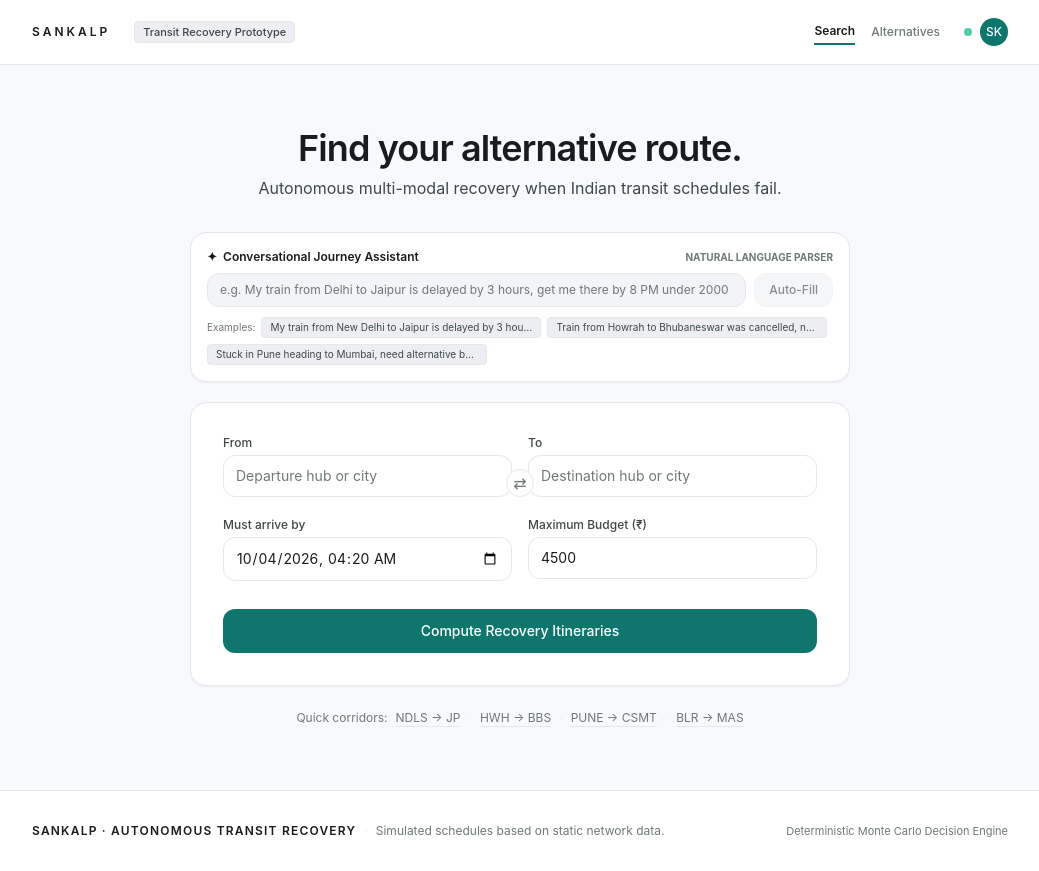
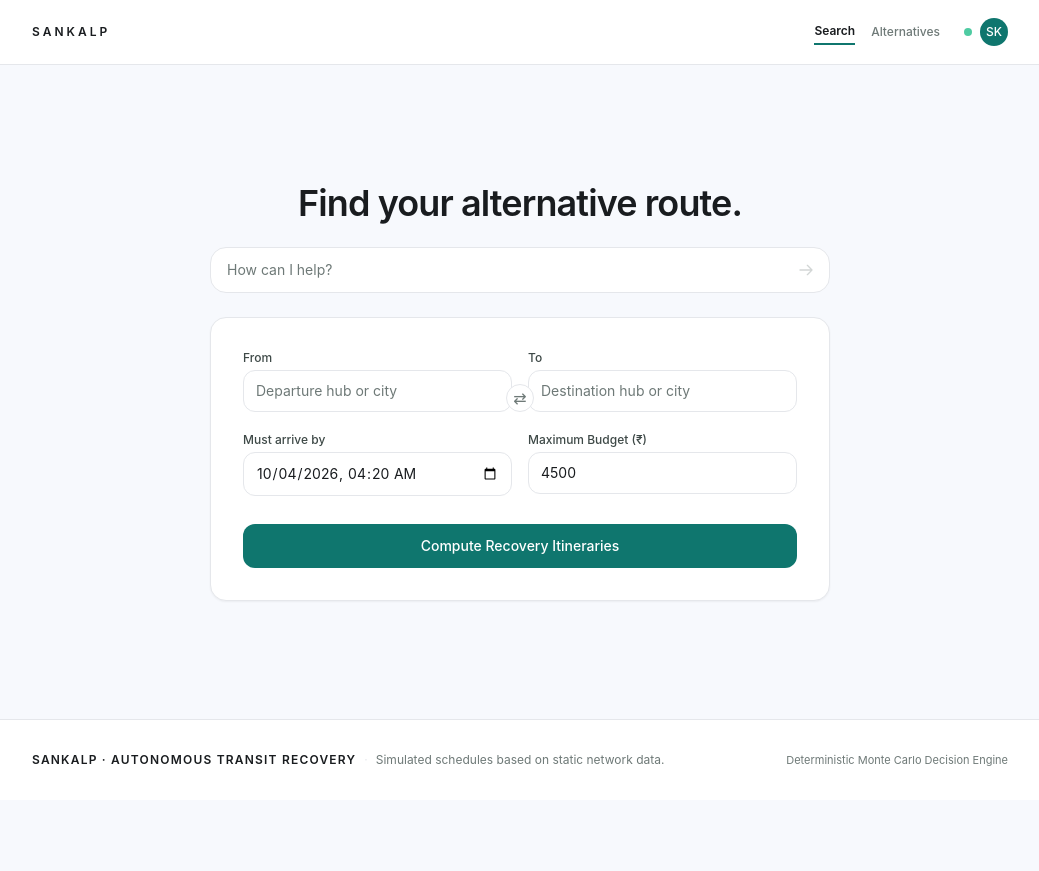
Before and after one commit to Priyanshu-2308/SANKALP, a Next.js app in the folder apps/web/: page / in a window 1280 px wide. Shown: the whole page, without its empty margins (120-1159 px from the left). After the commit the page ends 800 px from the top, so only its background shows below. Built offline with nearby package versions, Linux system fonts and the light colour scheme.

Commit message:
style: simplify home page UI copy, declutter chat box and remove low-value elements

```diff
--- a/apps/web/app/page.tsx
+++ b/apps/web/app/page.tsx
@@ -3,7 +3,7 @@
 import { useEffect, useState } from "react";
 import { useRouter } from "next/navigation";
 import StationAutocomplete from "../components/StationAutocomplete";
-import { getPlaceById, parseNaturalLanguageQuery } from "../lib/api";
+import { parseNaturalLanguageQuery } from "../lib/api";
 import { Place } from "../lib/types";
 
 export default function HomePage() {
@@ -16,10 +16,10 @@ export default function HomePage() {
   const [isSubmitting, setIsSubmitting] = useState(false);
   const [formError, setFormError] = useState<string | null>(null);
 
-  // Natural Language state
+  // Chat Box state
   const [nlQuery, setNlQuery] = useState("");
   const [isParsingNl, setIsParsingNl] = useState(false);
-  const [nlFeedback, setNlFeedback] = useState<string | null>(null);
+  const [isParserAvailable, setIsParserAvailable] = useState(true);
 
   // Initialize deadline to 18 hours from now
   useEffect(() => {
@@ -35,26 +35,11 @@ export default function HomePage() {
     setDestination(temp);
   };
 
-  const handleQuickSelect = async (origCode: string, destCode: string, budget: number) => {
-    try {
-      const [origPlace, destPlace] = await Promise.all([
-        getPlaceById(origCode),
-        getPlaceById(destCode),
-      ]);
-      setOrigin(origPlace);
-      setDestination(destPlace);
-      setBudgetInr(budget);
-    } catch (e) {
-      console.error("Quick select error:", e);
-    }
-  };
-
-  const handleParseNl = async (customText?: string) => {
-    const textToParse = customText || nlQuery;
-    if (!textToParse.trim()) return;
+  const handleParseNl = async () => {
+    const textToParse = nlQuery.trim();
+    if (!textToParse) return;
 
     setIsParsingNl(true);
-    setNlFeedback(null);
     setFormError(null);
 
     try {
@@ -69,12 +54,21 @@ export default function HomePage() {
         const formatted = `${d.getFullYear()}-${pad(d.getMonth() + 1)}-${pad(d.getDate())}T${pad(d.getHours())}:${pad(d.getMinutes())}`;
         setDeadline(formatted);
       }
-
-      setNlFeedback(
-        `Parsed (${Math.round(res.confidence_score * 100)}% certainty): ${res.explanation}`
-      );
     } catch (err: any) {
-      setFormError(`Natural language parsing error: ${err.message}`);
+      const msg = String(err?.message || "").toLowerCase();
+      // If AI parser is unavailable (no key or quota hit), hide the chat box completely
+      if (
+        msg.includes("quota") ||
+        msg.includes("key") ||
+        msg.includes("unauthorized") ||
+        msg.includes("unavailable") ||
+        msg.includes("429") ||
+        msg.includes("401") ||
+        msg.includes("403") ||
+        msg.includes("not found")
+      ) {
+        setIsParserAvailable(false);
+      }
     } finally {
       setIsParsingNl(false);
     }
@@ -115,77 +109,59 @@ export default function HomePage() {
     router.push(`/results?${queryParams.toString()}`);
   };
 
-  const sampleNlQueries = [
-    "My train from New Delhi to Jaipur is delayed by 3 hours, get me there by 8 PM under 2000 rupees",
-    "Train from Howrah to Bhubaneswar was cancelled, need to reach by 10 PM under 2500 rupees",
-    "Stuck in Pune heading to Mumbai, need alternative before 6 PM budget 1200",
-  ];
-
   return (
     <div className="w-full flex-1 flex flex-col items-center justify-center px-4 py-12 md:py-16">
-      <div className="w-full max-w-[660px] flex flex-col items-center">
-        {/* Hero Header */}
-        <div className="text-center mb-8">
+      <div className="w-full max-w-[620px] flex flex-col items-center">
+        {/* Headline */}
+        <div className="text-center mb-6">
           <h1 className="text-3xl md:text-4xl font-semibold text-ink-primary tracking-tight">
             Find your alternative route.
           </h1>
-          <p className="text-sm md:text-base text-ink-secondary mt-2">
-            Autonomous multi-modal recovery when Indian transit schedules fail.
-          </p>
         </div>
 
-        {/* Conversational Natural Language Assistant Bar */}
-        <div className="w-full bg-surface-container-lowest border border-ink-border rounded-xl p-4 shadow-sm mb-5">
-          <div className="flex items-center justify-between pb-2 text-xs">
-            <span className="font-semibold text-ink-primary flex items-center gap-1.5">
-              <span>✦</span>
-              <span>Conversational Journey Assistant</span>
-            </span>
-            <span className="text-[10px] uppercase font-bold text-ink-muted">Natural Language Parser</span>
-          </div>
-
-          <div className="flex gap-2">
+        {/* Minimalist Chat Box */}
+        {isParserAvailable && (
+          <div className="w-full relative mb-6">
             <input
               type="text"
               value={nlQuery}
               onChange={(e) => setNlQuery(e.target.value)}
-              placeholder="e.g. My train from Delhi to Jaipur is delayed by 3 hours, get me there by 8 PM under 2000"
-              className="flex-1 bg-surface-container-low border border-ink-border rounded-lg px-3 py-2 text-xs text-ink-primary focus:outline-none focus:border-ink-primary placeholder:text-ink-muted"
+              onKeyDown={(e) => {
+                if (e.key === "Enter") {
+                  e.preventDefault();
+                  handleParseNl();
+                }
+              }}
+              placeholder="How can I help?"
+              className="w-full bg-surface-container-lowest border border-ink-border rounded-xl pl-4 pr-11 py-3 text-sm text-ink-primary shadow-xs focus:outline-none focus:border-ink-primary placeholder:text-ink-muted transition-colors"
             />
             <button
               type="button"
               onClick={() => handleParseNl()}
               disabled={isParsingNl || !nlQuery.trim()}
-              className="px-3.5 py-2 bg-surface-container hover:bg-surface-container-high border border-ink-border text-ink-primary text-xs font-medium rounded-lg transition-colors shrink-0 disabled:opacity-50"
+              aria-label="Submit"
+              className="absolute right-2 top-1/2 -translate-y-1/2 w-8 h-8 rounded-lg flex items-center justify-center text-ink-muted hover:text-ink-primary hover:bg-surface-container transition-colors disabled:opacity-30 disabled:hover:bg-transparent"
             >
-              {isParsingNl ? "Parsing..." : "Auto-Fill"}
+              {isParsingNl ? (
+                <div className="w-4 h-4 border-2 border-primary-container border-t-transparent rounded-full animate-spin" />
+              ) : (
+                <svg
+                  className="w-4 h-4"
+                  fill="none"
+                  stroke="currentColor"
+                  strokeWidth={2}
+                  viewBox="0 0 24 24"
+                >
+                  <path
+                    strokeLinecap="round"
+                    strokeLinejoin="round"
+                    d="M14 5l7 7m0 0l-7 7m7-7H3"
+                  />
+                </svg>
+              )}
             </button>
           </div>
-
-          {/* Sample Clickable Prompts */}
-          <div className="flex flex-wrap items-center gap-1.5 mt-2.5">
-            <span className="text-[10px] text-ink-muted">Examples:</span>
-            {sampleNlQueries.map((prompt, i) => (
-              <button
-                key={i}
-                type="button"
-                onClick={() => {
-                  setNlQuery(prompt);
-                  handleParseNl(prompt);
-                }}
-                className="text-[10px] px-2 py-0.5 rounded bg-surface-container hover:bg-surface-container-high text-ink-secondary border border-ink-border transition-colors truncate max-w-[280px]"
-              >
-                {prompt}
-              </button>
-            ))}
-          </div>
-
-          {nlFeedback && (
-            <div className="mt-2.5 p-2 rounded bg-emerald-50 text-emerald-800 text-[11px] border border-emerald-200">
-              {nlFeedback}
-            </div>
-          )}
-        </div>
+        )}
 
         {/* Structured Search Form */}
         <form
@@ -230,7 +206,10 @@ export default function HomePage() {
 
           <div className="grid grid-cols-1 md:grid-cols-2 gap-4">
             <div className="flex flex-col gap-1">
-              <label htmlFor="deadline-input" className="text-xs font-medium text-ink-secondary">
+              <label
+                htmlFor="deadline-input"
+                className="text-xs font-medium text-ink-secondary"
+              >
                 Must arrive by
               </label>
               <input
@@ -244,7 +223,10 @@ export default function HomePage() {
             </div>
 
             <div className="flex flex-col gap-1">
-              <label htmlFor="budget-input" className="text-xs font-medium text-ink-secondary">
+              <label
+                htmlFor="budget-input"
+                className="text-xs font-medium text-ink-secondary"
+              >
                 Maximum Budget (₹)
               </label>
               <input
@@ -276,42 +258,6 @@ export default function HomePage() {
             </button>
           </div>
         </form>
-
-        {/* Quick Corridor Buttons */}
-        <div className="flex items-center gap-2 mt-6 text-xs text-ink-muted flex-wrap justify-center">
-          <span>Quick corridors:</span>
-          <button
-            type="button"
-            onClick={() => handleQuickSelect("NDLS", "JP", 1800)}
-            className="hover:text-ink-primary transition-colors underline underline-offset-4 decoration-ink-border"
-          >
-            NDLS → JP
-          </button>
-          <span className="text-ink-border">·</span>
-          <button
-            type="button"
-            onClick={() => handleQuickSelect("HWH", "BBS", 2200)}
-            className="hover:text-ink-primary transition-colors underline underline-offset-4 decoration-ink-border"
-          >
-            HWH → BBS
-          </button>
-          <span className="text-ink-border">·</span>
-          <button
-            type="button"
-            onClick={() => handleQuickSelect("PUNE", "CSMT", 1200)}
-            className="hover:text-ink-primary transition-colors underline underline-offset-4 decoration-ink-border"
-          >
-            PUNE → CSMT
-          </button>
-          <span className="text-ink-border">·</span>
-          <button
-            type="button"
-            onClick={() => handleQuickSelect("BLR", "MAS", 3500)}
-            className="hover:text-ink-primary transition-colors underline underline-offset-4 decoration-ink-border"
-          >
-            BLR → MAS
-          </button>
-        </div>
       </div>
     </div>
   );
--- a/apps/web/app/trip/[id]/page.tsx
+++ b/apps/web/app/trip/[id]/page.tsx
@@ -1,4 +1,6 @@
 import TripClientView from "./TripClientView";
+
+export const dynamicParams = true;
 
 // Required for Next.js static HTML export (e.g. GitHub Pages)
 export function generateStaticParams() {
--- a/apps/web/components/Navbar.tsx
+++ b/apps/web/components/Navbar.tsx
@@ -16,9 +16,6 @@ export default function Navbar() {
           >
             SANKALP
           </Link>
-          <span className="hidden sm:inline-flex items-center px-2 py-0.5 rounded text-[11px] font-medium bg-surface-container text-ink-secondary border border-ink-border">
-            Transit Recovery Prototype
-          </span>
         </div>
 
         <div className="flex items-center gap-6">
--- a/apps/web/next.config.mjs
+++ b/apps/web/next.config.mjs
@@ -1,8 +1,11 @@
 /** @type {import('next').NextConfig} */
+const isExport = process.env.EXPORT === "true";
 const basePath = process.env.NEXT_PUBLIC_BASE_PATH || "";
 
 const nextConfig = {
   reactStrictMode: true,
+  ...(isExport
+    ? {
         output: "export",
         trailingSlash: true,
         basePath: basePath,
@@ -10,6 +13,8 @@ const nextConfig = {
         images: {
           unoptimized: true,
         },
+      }
+    : {}),
   env: {
     NEXT_PUBLIC_API_URL: process.env.NEXT_PUBLIC_API_URL || "http://127.0.0.1:8000",
     NEXT_PUBLIC_BASE_PATH: basePath,
```
Also changed, not shown: 1 other file (tests, documents, lock files or other folders). Lines whose indentation alone changed are shown as unchanged.
